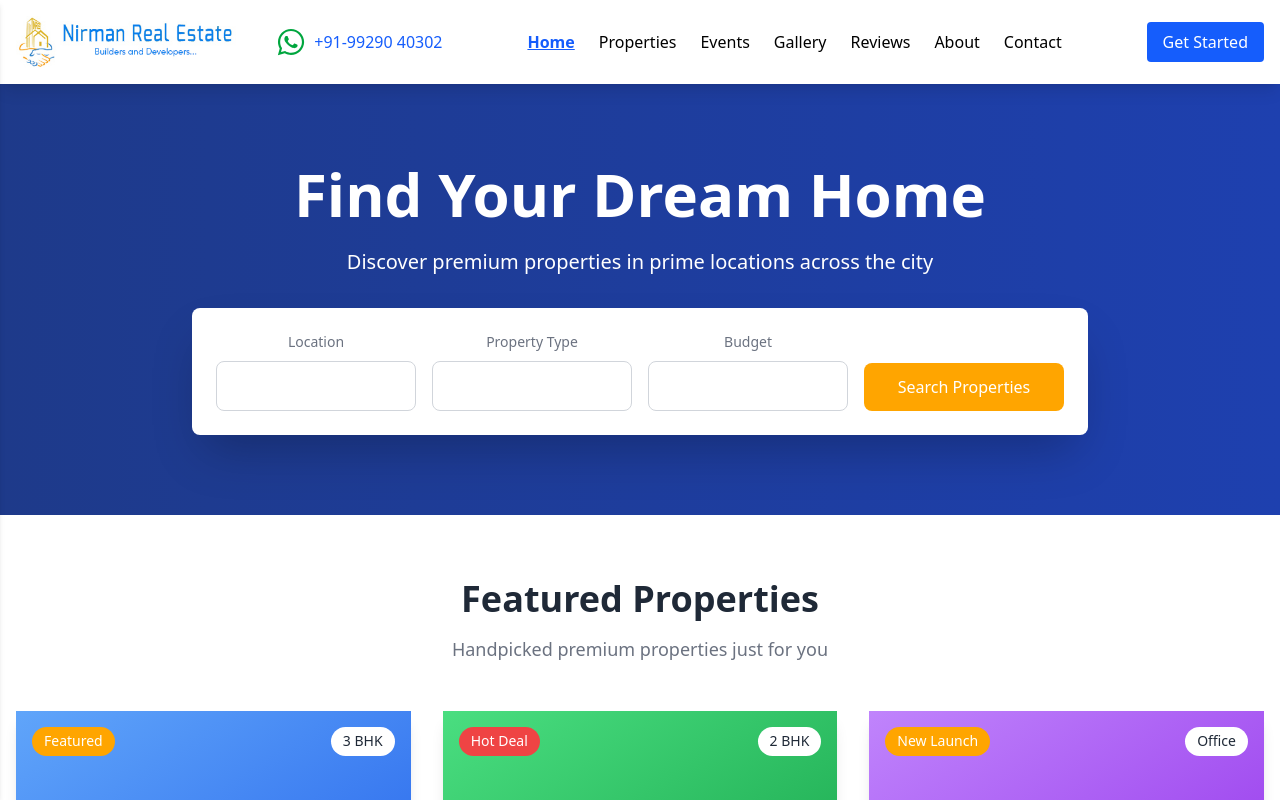
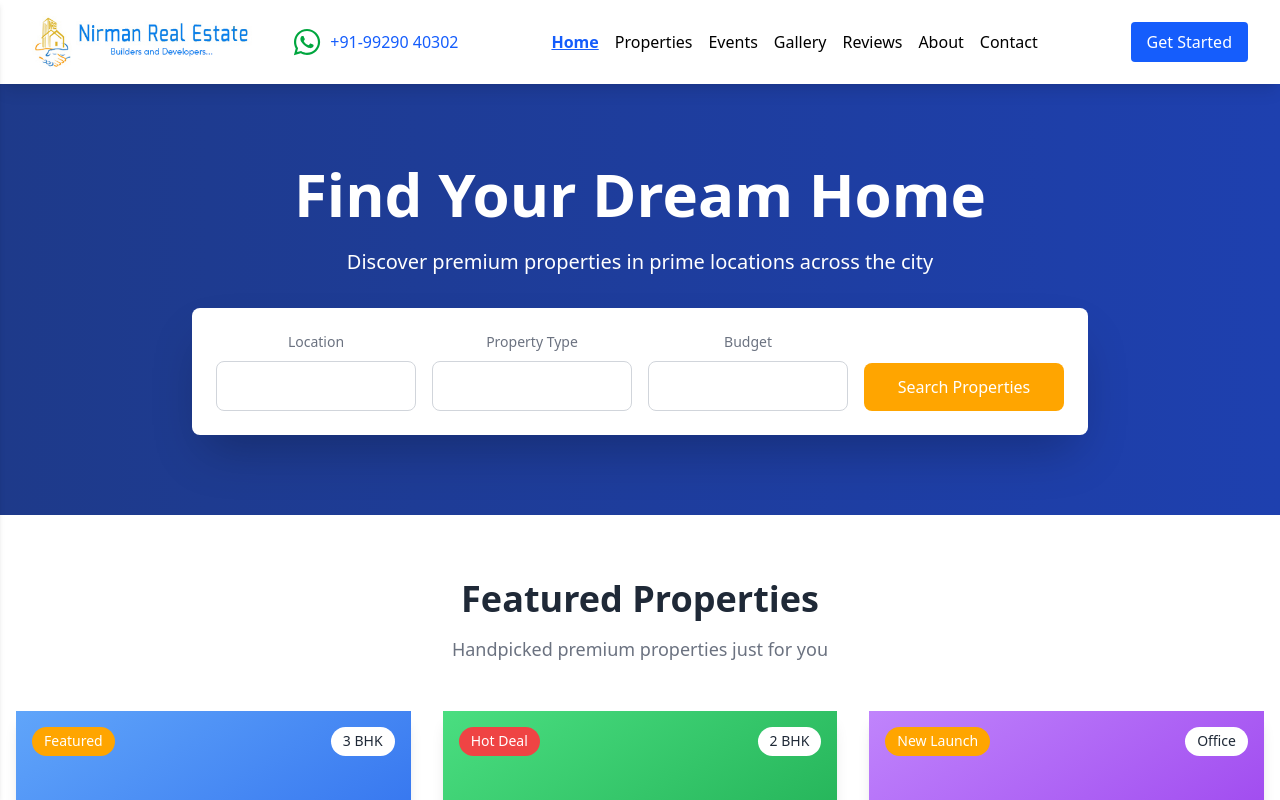
Before and after one commit to MohdTalha835/Nirman, a React (Vite) app: page / in a window 1280 px wide. Shown: the top 800 px of the page. Built offline with nearby package versions, Linux system fonts and the light colour scheme.

Commit message:
links and staredbutton seprate

```diff
--- a/src/components/Nav.jsx
+++ b/src/components/Nav.jsx
@@ -25,7 +25,7 @@ const getLinkClasses = (page) =>
   }`;
   return (
       <header className="css-2 css-3 css-4 css-5 css-6">
-      <div className="max-w-7xl mx-auto px-4 py-4 flex items-center justify-between">
+      <div className="max-w-7xl mx-auto px-8 py-4 flex items-center justify-between">
 
         <div className="flex items-center space-x-10">
           <a onClick={() => showPage('home')} className="cursor-pointer">
@@ -51,7 +51,7 @@ const getLinkClasses = (page) =>
         </div>
 
         {/* Desktop Nav Links */}
-        <nav className="hidden lg:flex space-x-6">
+        <nav className="hidden lg:flex space-x-4">
           <a onClick={() => showPage('home')} className={getLinkClasses('home')}>Home</a>
           <a onClick={() => showPage('category')} className={getLinkClasses('category')}>Properties</a>
           <a onClick={() => showPage('event')} className={getLinkClasses('event')}>Events</a>
@@ -110,7 +110,7 @@ const getLinkClasses = (page) =>
 
           <button
             onClick={() => showPage('contact')}
-            className="mt-4 bg-blue-600 text-white px-4 py-2 rounded hover:bg-blue-700 transition"
+            className="mt-4 bg-blue-600 text-white px-2 py-2 rounded hover:bg-blue-700 transition"
           >
             Get Started
           </button>
```
Also changed, not shown: src/index.css (+2 -8 lines).
